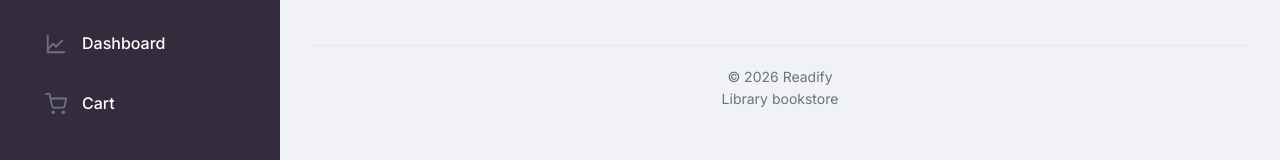
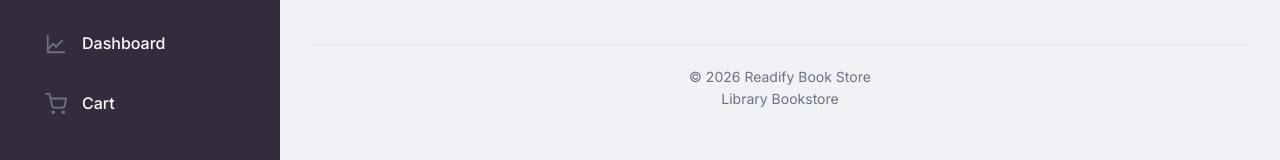
Before and after one commit to BhagathK7/Readify-library, a React (Vite) app in the folder frontend/: page /author-dashboard in a window 1280 px wide. Shown: the part 155-315 px from the top of the page. Built offline with nearby package versions, Linux system fonts and the light colour scheme; no server answers.

Commit message:
Updated Footer

```diff
--- a/frontend/src/components/Footer.jsx
+++ b/frontend/src/components/Footer.jsx
@@ -4,8 +4,8 @@ import React from 'react';
 export default function Footer() {
   return (
     <footer className="footer">
-      <div>© {new Date().getFullYear()} Readify</div>
-      <div className="muted"> Library bookstore</div>
+      <div>© {new Date().getFullYear()} Readify Book Store</div>
+      <div className="muted"> Library Bookstore</div>
     </footer>
   );
 }
```
